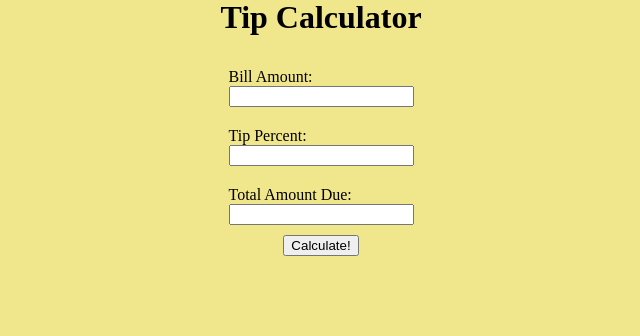
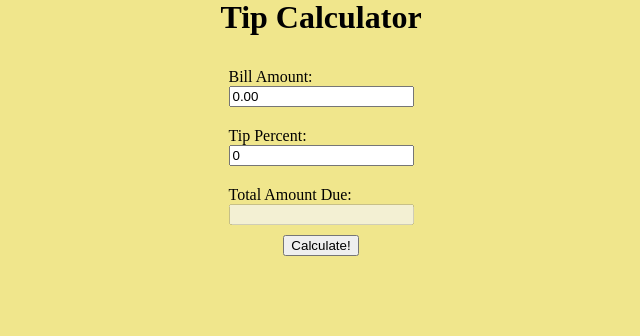
Before and after one commit to VedmundrDav/TipCalc, a PHP site: page /app.html in a window 1280 px wide. Shown: the part 22-358 px from the top of the page, without its empty margins (319-959 px from the left). Run offline with PHP 8.4, Linux system fonts and the light colour scheme.

Commit message:
Finalized GUI: added default values, disabled the amount due.

```diff
--- a/CSS/styles.css
+++ b/CSS/styles.css
@@ -12,3 +12,18 @@ body {
 .lblNmbrField{
     padding: 10px;
 }
+
+
+
+/*code i got from w3 school to disable the spinner on number fields.*/
+/* Chrome, Safari, Edge, Opera */
+input::-webkit-outer-spin-button,
+input::-webkit-inner-spin-button {
+  -webkit-appearance: none;
+  margin: 0;
+}
+
+/* Firefox */
+input[type=number] {
+  -moz-appearance: textfield;
+}
--- a/app.html
+++ b/app.html
@@ -12,15 +12,15 @@
         <div id="main">
             <div id="bill" class="lblNmbrField">
                 <div class="label"><label id="bill-lbl">Bill Amount: </label></div>
-                <div class="field"><input id="bill-nmbr" class = "text-field" type="text"></div>
+                <div class="field"><input id="bill-nmbr" class = "text-field" type="number" value = "0.00"></div>
             </div>
             <div id="tip" class="lblNmbrField">
                 <div class="label"><label id="tip-lbl">Tip Percent: </label></div>
-                <div class="field"><input id="tip-nmbr" class = "text-field" type="text"></div>
+                <div class="field"><input id="tip-nmbr" class = "text-field" type="number" value = "0"></div>
             </div>
             <div id="total" class="lblNmbrField">
                 <div class="label"><label id="total-lbl">Total Amount Due: </label></div>
-                <div class="field"></div><input id="ttl-nmbr" class = "text-field" type="text"></div>
+                <div class="field"></div><input id="ttl-nmbr" class = "text-field" type="number" disabled></div>
             <div id="btn-div">
                 <button id="calculate-btn" class="btn">Calculate!</button>
             </div>
```
